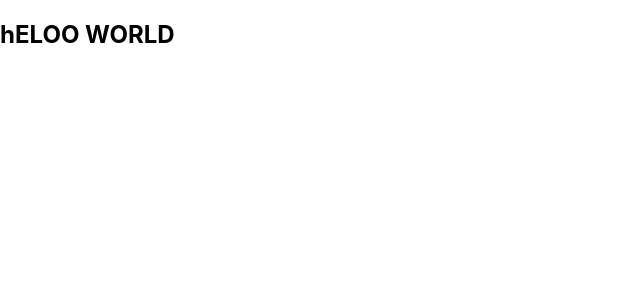
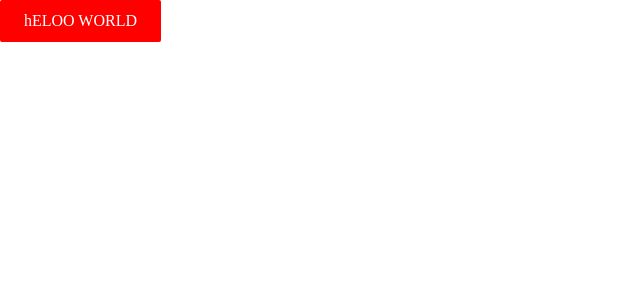
Before and after one commit to ericjay1452/design-system, a JavaScript app: page / in a window 1280 px wide. Shown: the top 300 px of the page, without its empty margins (0-640 px from the left). Built offline with nearby package versions, Linux system fonts and the light colour scheme; the HTML template or start-up script is replaced by a standard one.

Commit message:
created a resusable Button features

```diff
--- a/src/App.js
+++ b/src/App.js
@@ -1,7 +1,8 @@
+import PrimaryButton from "./components/Button/Button";
 
 function App() {
   return (
-<h2>hELOO WORLD</h2>
+<PrimaryButton>hELOO WORLD</PrimaryButton>
   );
 }
 
--- /dev/null
+++ b/src/components/Button/Button.js
@@ -0,0 +1,22 @@
+import styled from "styled-components";
+
+const PrimaryBlue = "#0300086";
+
+const Button = styled.button`
+border-radius: 2px;
+min-width: 100px;
+padding: 12px 24px;
+font-size: 1rem;
+cursor: pointer;
+font-family: "Roboto Mono";
+`
+
+const PrimaryButton = styled(Button)`
+background-color: red;
+border: none;
+padding: 12px 24px;
+color: white;
+font-size: 1rem;
+`
+
+export default PrimaryButton
```
